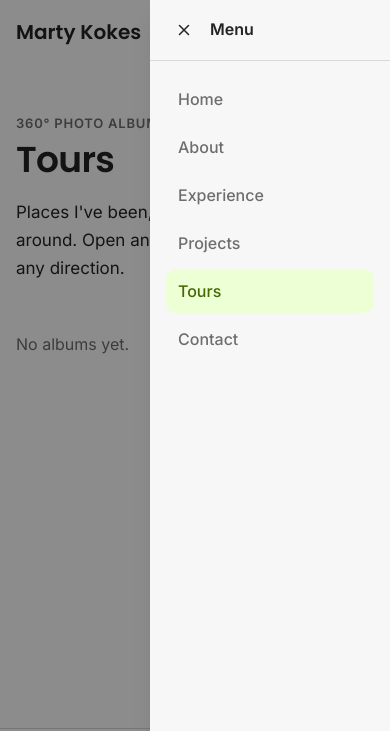
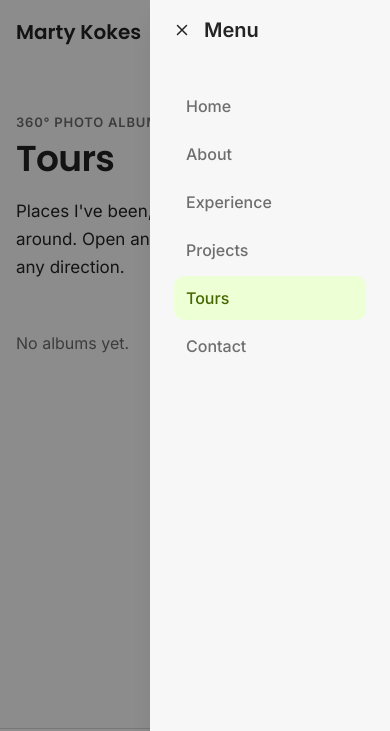
Before and after one commit to mkokes/tours, a website built with Vite: page index.html in a window 390 px wide. Both pictures are taken after a click on the button 356 px from the left and 32 px from the top of the page. Shown: the top 731 px of the page. Built offline with nearby package versions, Linux system fonts and the light colour scheme.

Commit message:
Match the main site's header metrics and drawer styling
Keep the header at 64px with the border inside it, hide the menu button on
desktop (.icon-button was overriding it), widen the theme toggle options
to the antd Segmented size, and give the drawer the antd Drawer's title
size and 24px padding.

Co-Authored-By: Claude Opus 5.5 <noreply@anthropic.com>

```diff
--- a/src/styles/site.css
+++ b/src/styles/site.css
@@ -139,6 +139,8 @@ kbd {
   position: sticky;
   top: 0;
   z-index: 100;
+  /* The border sits inside the 64px, as with the antd Layout.Header on martykokes.com. */
+  height: var(--header-height);
   border-bottom: 1px solid transparent;
   transition:
     background-color 200ms,
@@ -157,7 +159,7 @@ kbd {
   display: flex;
   align-items: center;
   gap: 8px;
-  height: var(--header-height);
+  height: 100%;
   padding: 0 16px;
 }
 
@@ -223,7 +225,7 @@ kbd {
   display: inline-flex;
   align-items: center;
   justify-content: center;
-  width: 30px;
+  width: 36px;
   height: 28px;
   padding: 0;
   border: 0;
@@ -257,7 +259,8 @@ kbd {
   cursor: pointer;
 }
 
-.nav-mobile {
+/* .header-inner prefix: .icon-button (declared later) would otherwise win and show it on desktop. */
+.header-inner .nav-mobile {
   display: none;
 }
 
@@ -293,12 +296,17 @@ kbd {
 .nav-drawer-header {
   display: flex;
   align-items: center;
-  gap: 8px;
-  padding: 12px 16px;
-  border-bottom: 1px solid var(--color-border);
+  gap: 4px;
+  padding: 12px 24px 12px 14px;
+}
+
+.nav-drawer-close {
+  color: var(--color-text-muted);
+  font-size: 20px;
 }
 
 .nav-drawer-title {
+  font-size: 1.25rem;
   font-weight: 600;
 }
 
@@ -306,7 +314,7 @@ kbd {
   display: flex;
   flex-direction: column;
   gap: 4px;
-  padding: 16px;
+  padding: 24px;
 }
 
 .nav-drawer .nav-link {
@@ -327,7 +335,7 @@ kbd {
     display: none;
   }
 
-  .nav-mobile {
+  .header-inner .nav-mobile {
     display: inline-flex;
   }
 }
```
